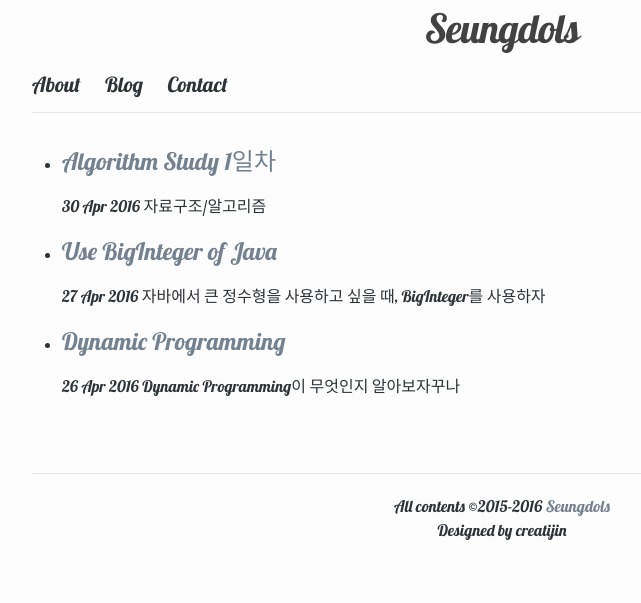
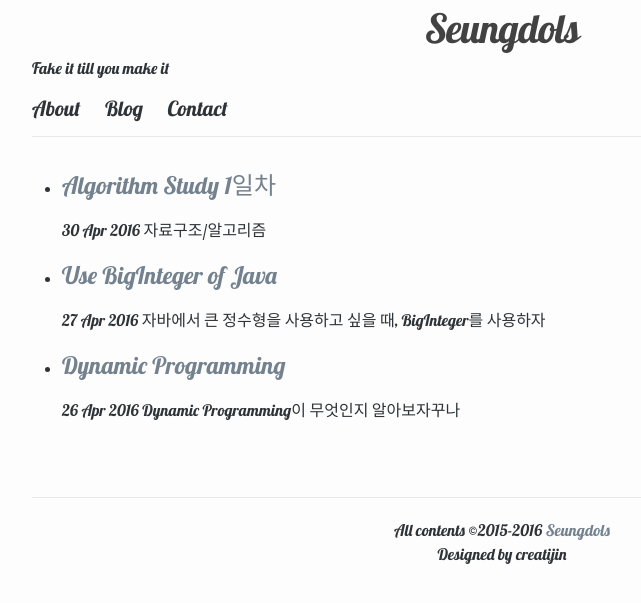
Before and after one commit to seungdols/seungdols.github.io, a Jekyll site: the page built from index.html, in a window 1280 px wide. Shown: the top 603 px of the page, without its empty margins (138-779 px from the left). Built offline with Jekyll 4.4.1, drawn with Linux system fonts in a browser that asks for light colours; comment, search, counter and statistics services are not loaded.

Commit message:
add header-text

```diff
--- a/_includes/header.html
+++ b/_includes/header.html
@@ -1,6 +1,10 @@
 <div class="wrapper">
+
   <div class="header-title">
     <a class="site-title" href="{{ site.baseurl }}/">{{ site.title }}</a>
+  </div>
+  <div class="header-text">
+      <span>Fake it till you make it</span>
   </div>
 </div>
 <header class="site-header">
```
